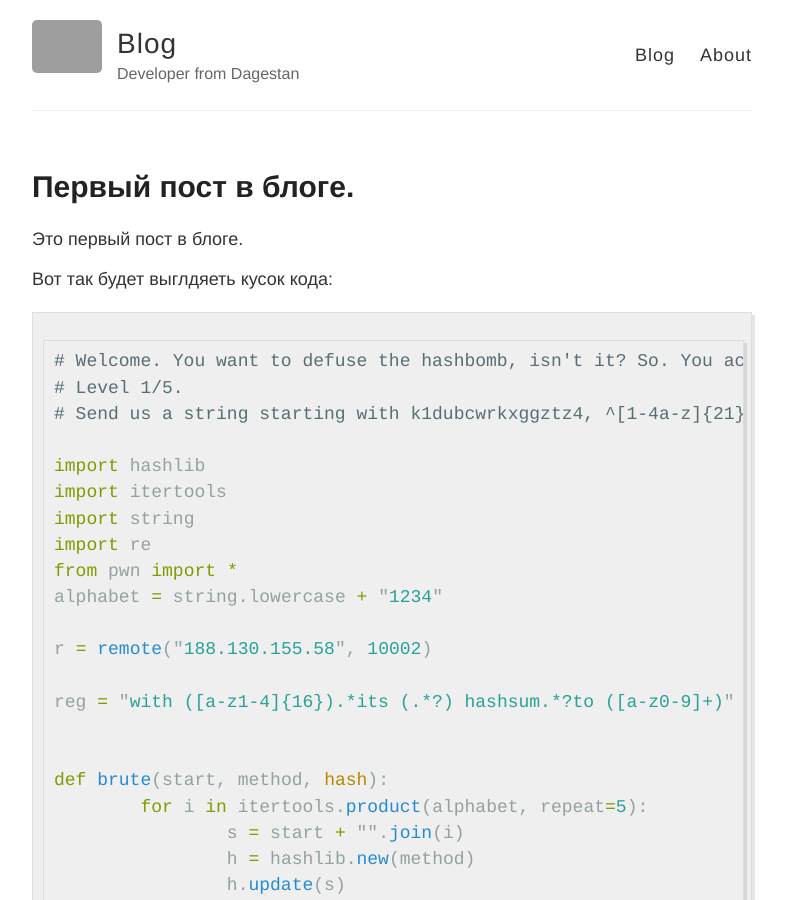
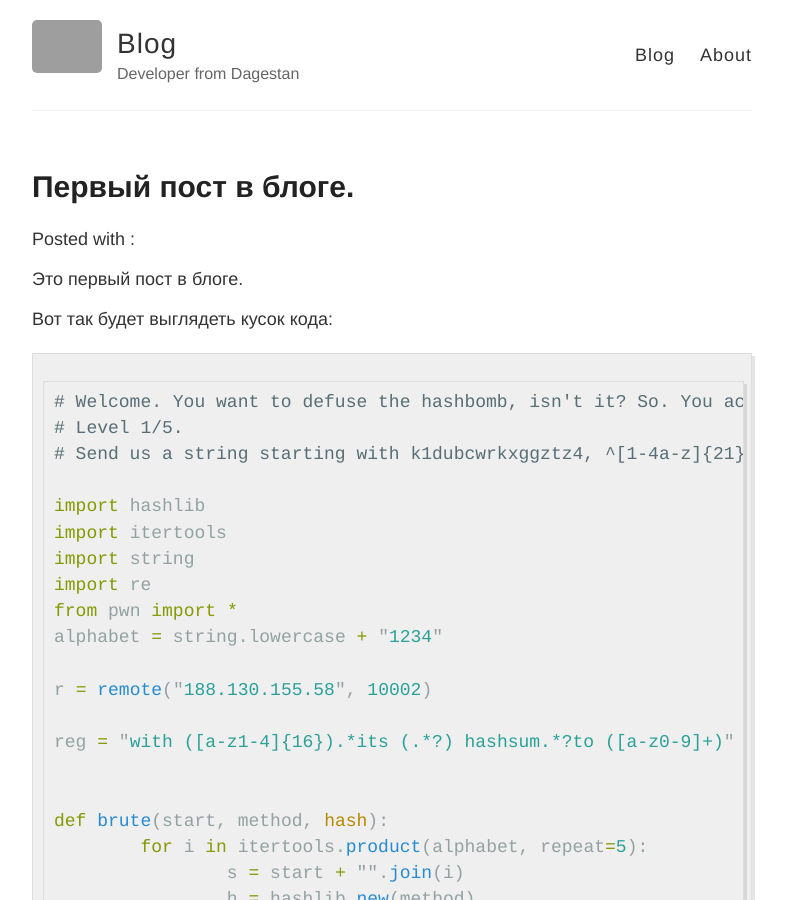
Before and after one commit to mrZizik/blog, a Jekyll site: the page built from _posts/2017-1-18-First-Post.md, in a window 1280 px wide and 900 px high. Shown: the whole window, without its empty margins (248-1034 px from the left). Built offline with Jekyll 4.4.1, drawn with Linux system fonts in a browser that asks for light colours; comment, search, counter and statistics services are not loaded.

````diff
--- /dev/null
+++ b/_data/tags.yml
@@ -0,0 +1,2 @@
+- slug: github-pages
+  name: GitHub Pages
--- a/_layouts/post.html
+++ b/_layouts/post.html
@@ -2,8 +2,27 @@
 layout: default
 ---
 
+{% assign post = page %}
+{% if post.tags.size > 0 %}
+    {% capture tags_content %}Posted with {% if post.tags.size == 1 %}<i class="fa fa-tag"></i>{% else %}<i class="fa fa-tags"></i>{% endif %}: {% endcapture %}
+    {% for post_tag in post.tags %}
+        {% for data_tag in site.data.tags %}
+            {% if data_tag.slug == post_tag %}
+                {% assign tag = data_tag %}
+            {% endif %}
+        {% endfor %}
+        {% if tag %}
+            {% capture tags_content_temp %}{{ tags_content }}<a href="/blog/tag/{{ tag.slug }}/">{{ tag.name }}</a>{% if forloop.last == false %}, {% endif %}{% endcapture %}
+            {% assign tags_content = tags_content_temp %}
+        {% endif %}
+    {% endfor %}
+{% else %}
+    {% assign tags_content = '' %}
+{% endif %}
 <article class="post">
   <h1>{{ page.title }}</h1>
+  <p id="post-meta">{{ tags_content }}</p>
+
 
   <div class="entry">
     {{ content }}
--- a/_posts/2017-1-18-First-Post.md
+++ b/_posts/2017-1-18-First-Post.md
@@ -2,11 +2,13 @@
 layout: post
 title: Первый пост в блоге.
 disqus: true
+category: Feed
+tags: [starting]
 ---
 
 Это первый пост в блоге.
 
-Вот так будет выглдяеть кусок кода:
+Вот так будет выглядеть кусок кода:
 
 ```python
 # Welcome. You want to defuse the hashbomb, isn't it? So. You actually have to defuse 5 bombs. Are you ready?
````
Also changed, not shown: _layouts/blog_by_tag.html (added, +10 -0 lines).
